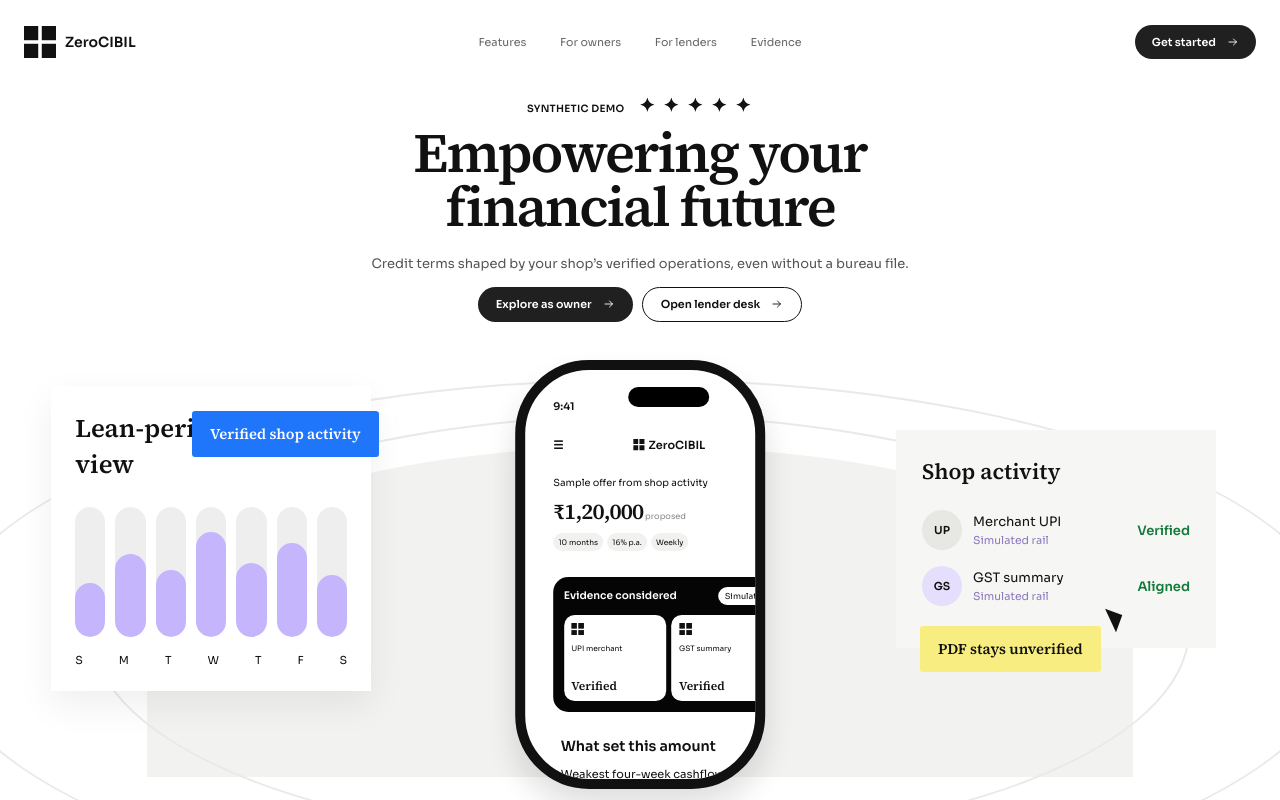
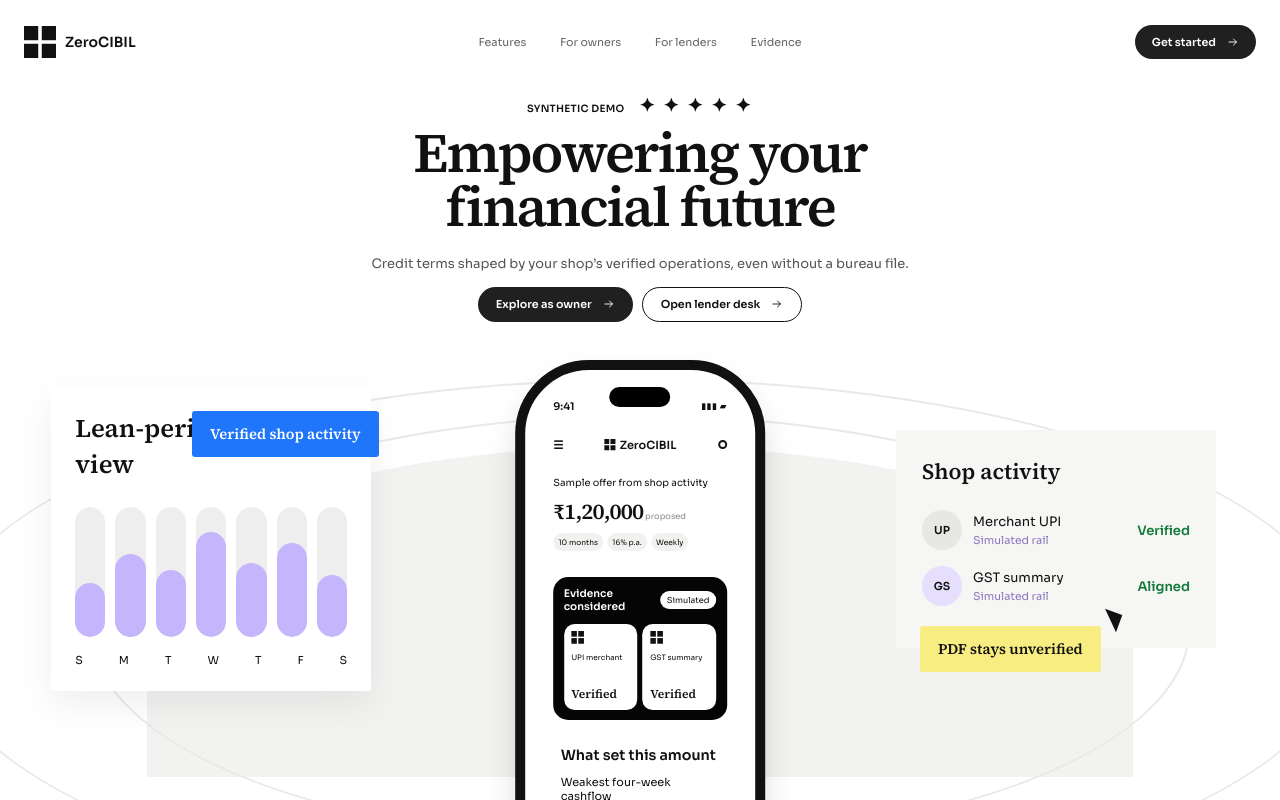
Before and after one commit to Ansukr07/ModiFY_tech_habba, a React (Vite) app in the folder apps/web/: page / in a window 1280 px wide. Shown: the top 800 px of the page. Built offline with nearby package versions, Linux system fonts and the light colour scheme.

Commit message:
Give phone preview handset proportions and contained content

```diff
--- a/apps/web/src/landing.css
+++ b/apps/web/src/landing.css
@@ -23,7 +23,7 @@
 .landing-stage-ground { position:absolute; z-index:-2; background:#f2f2f1; width:77%; height:85%; left:11.5%; top:22%; border-radius:50% 50% 0 0; }
 .landing-orbit { position:absolute; z-index:-1; border:2px solid #e9e9e8; border-radius:50%; width:110%; height:135%; left:-5%; top:5%; }
 .landing-orbit-two { width:86%; height:110%; left:7%; top:14%; }
-.landing-phone { position:absolute; z-index:3; top:0; left:50%; transform:translateX(-50%); width:clamp(240px,19.5vw,488px); height:110%; border:10px solid #111; border-radius:74px; background:#fff; padding:26px 28px; text-align:left; box-shadow:0 18px 30px #1112; overflow:hidden; }
+.landing-phone { position:absolute; z-index:3; top:0; left:50%; transform:translateX(-50%); width:clamp(240px,19.5vw,488px); height:clamp(570px,43vw,980px); border:10px solid #111; border-radius:74px; background:#fff; padding:26px 28px; text-align:left; box-shadow:0 18px 30px #1112; overflow:hidden; }
 .landing-phone-status { position:relative; display:flex; justify-content:space-between; align-items:center; font-size:14px; font-weight:600; height:28px; }
 .landing-phone-notch { position:absolute; width:35%; height:27px; border-radius:20px; background:#000; top:-12px; left:32.5%; }
 .landing-signal { font-size:11px; letter-spacing:1px; }
@@ -97,7 +97,7 @@
   .landing-transactions strong { grid-column:auto; font-size:11px; }
   .landing-avatar { width:32px; height:32px; font-size:9px; }
 }
-.landing-phone-content { zoom:.75; width:133.333%; transform-origin:top left; }
+.landing-phone-content { zoom:.75; width:100%; transform-origin:top left; }
 @media (max-width:700px) { .landing-phone-content { zoom:1; width:100%; } }
 
 .landing-phone-content,.landing-phone-content * { box-sizing:border-box; }
@@ -110,8 +110,8 @@
 .landing-phone-terms { gap:5px; margin:15px 0 34px; }
 .landing-phone-terms span { padding:6px 7px; font-size:10px; }
 .landing-phone-black { padding:14px; border-radius:20px; }
-.landing-phone-black-heading { font-size:14px; }
-.landing-rail-cards { gap:7px; margin-top:14px; }
+.landing-phone-black-heading { font-size:14px; } .landing-phone-black-heading span { white-space:nowrap; }
+.landing-rail-cards { grid-template-columns:repeat(2,minmax(0,1fr)); gap:7px; margin-top:14px; }
 .landing-rail-cards>div { min-height:115px; padding:10px; border-radius:14px; font-size:10px; }
 .landing-rail-cards strong { font-size:16px; }
 @media (max-width:700px) { .landing-phone-content { zoom:1; width:100%; } .landing-phone-header { margin:28px 0 35px; font-size:12px; } .landing-phone-label { font-size:11px; } .landing-phone-amount { font-size:30px; } .landing-phone-amount span { font-size:9px; } .landing-phone-terms { margin:18px 0 35px; } .landing-phone-terms span { font-size:8px; padding:5px; } .landing-phone-black { padding:12px; border-radius:16px; } .landing-phone-black-heading { font-size:12px; } .landing-rail-cards { gap:6px; } .landing-rail-cards>div { min-height:100px; padding:9px; border-radius:12px; font-size:9px; } .landing-rail-cards strong { font-size:13px; } }
```
